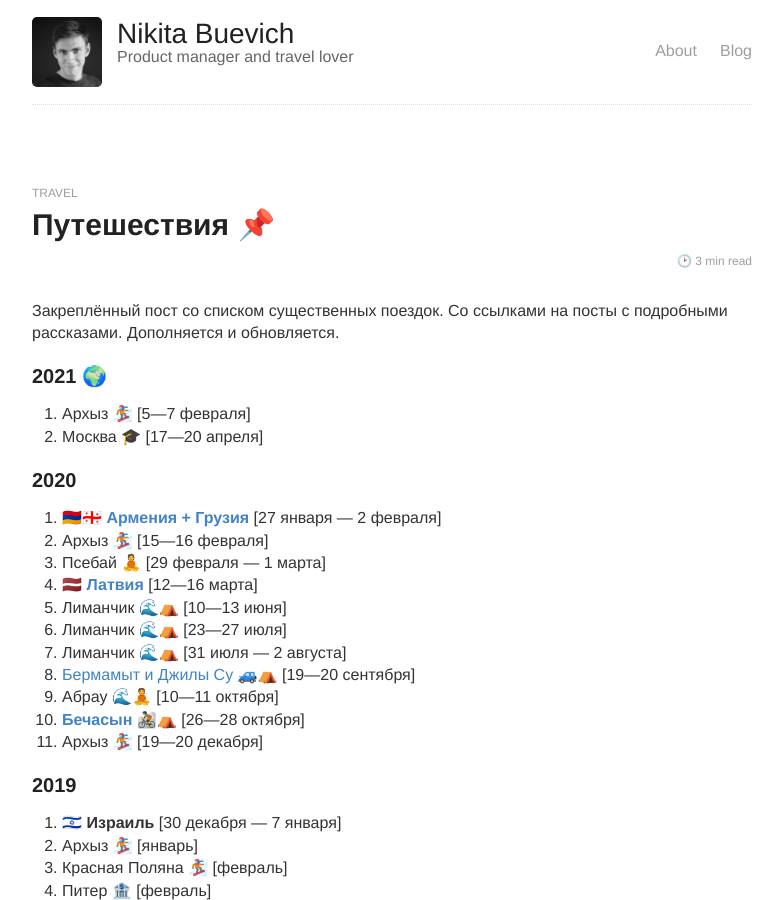
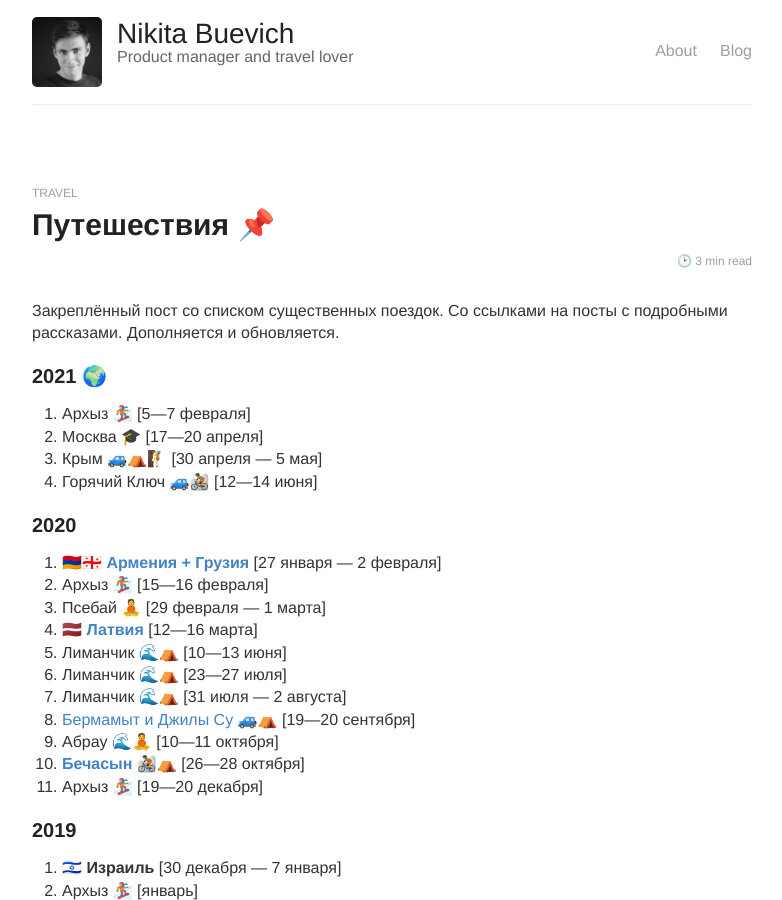
Before and after one commit to sombro/nbuevich.com, a Jekyll site: the page built from blog/_posts/2099-12-15-travel.md, in a window 1280 px wide and 900 px high. Shown: the whole window, without its empty margins (248-1030 px from the left). Built offline with Jekyll 4.4.1, drawn with Linux system fonts in a browser that asks for light colours.

Commit message:
new content

```diff
--- a/blog/_posts/2099-12-15-travel.md
+++ b/blog/_posts/2099-12-15-travel.md
@@ -12,6 +12,8 @@ tags: [travel, pinned_post]
 <ol>
   <li>Архыз 🏂 [5—7 февраля]</li>
   <li>Москва 🎓 [17—20 апреля]</li>
+  <li>Крым 🚙⛺️🧗‍ [30 апреля — 5 мая]</li>
+  <li>Горячий Ключ 🚙🚵‍ [12—14 июня]</li>
 </ol>
 
 ## <span id="2020">2020</span> ##
```
